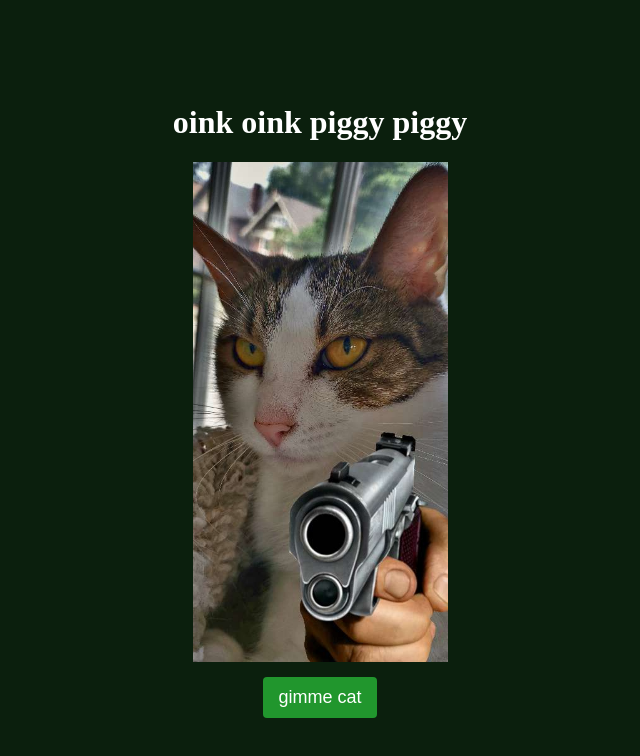
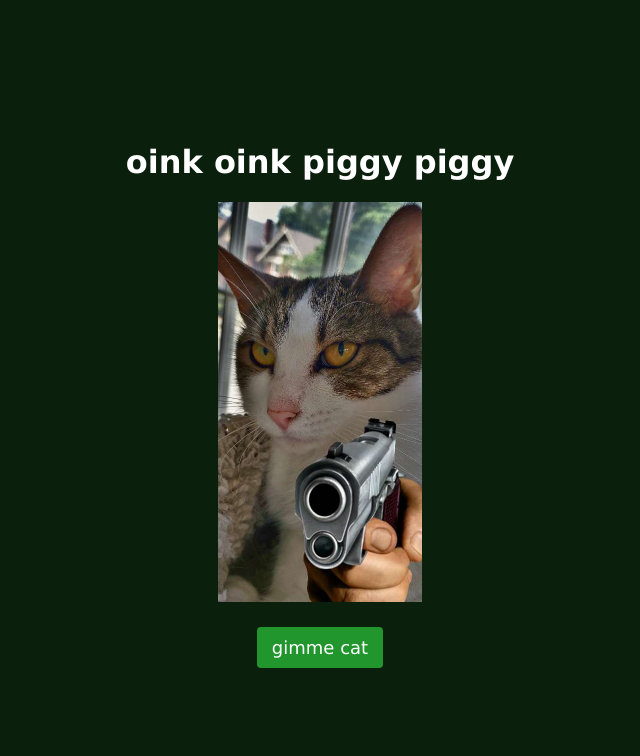
Before and after one commit to jarbanzo/pumpersock, a plain HTML site: page index.html in a window 1280 px wide. Shown: the whole page, without its empty margins (320-960 px from the left). Drawn offline with Linux system fonts and the light colour scheme; no server answers.

Commit message:
Update style.css

```diff
--- a/style.css
+++ b/style.css
@@ -1,12 +1,12 @@
 body {
-  font-family: Montserrat, bold;
+  font-family: Verdana;
   display: flex;
   justify-content: center;
   align-items: center;
   height: 100vh;
   background-color: #0b1f0d;
   color: white;
-  margin: 0;
+  margin: 0px;
 }
 
 .container {
@@ -15,17 +15,18 @@ body {
 }
 
 img {
-  width: 500px;
+  width: 400px;
   max-width: 95vw;
-  height: 500px;
-  max-height: 95vh;
+  height: 400px;
+  max-height: 80vh;
   object-fit: contain;
-  border-radius: 8px;
+  border-radius: 0px;
   display: block;
-  margin: 15px auto;
+  margin: 15px;
 }
 
 button {
+  font-family: Verdana;
   background-color: #21962d;
   color: white;
   border: none;
@@ -35,6 +36,7 @@ button {
   cursor: pointer;
   transition: filter 0.2s;
   transition: background-color 0.2s;
+  margin: 10px;
 }
 
 button:hover {
```
